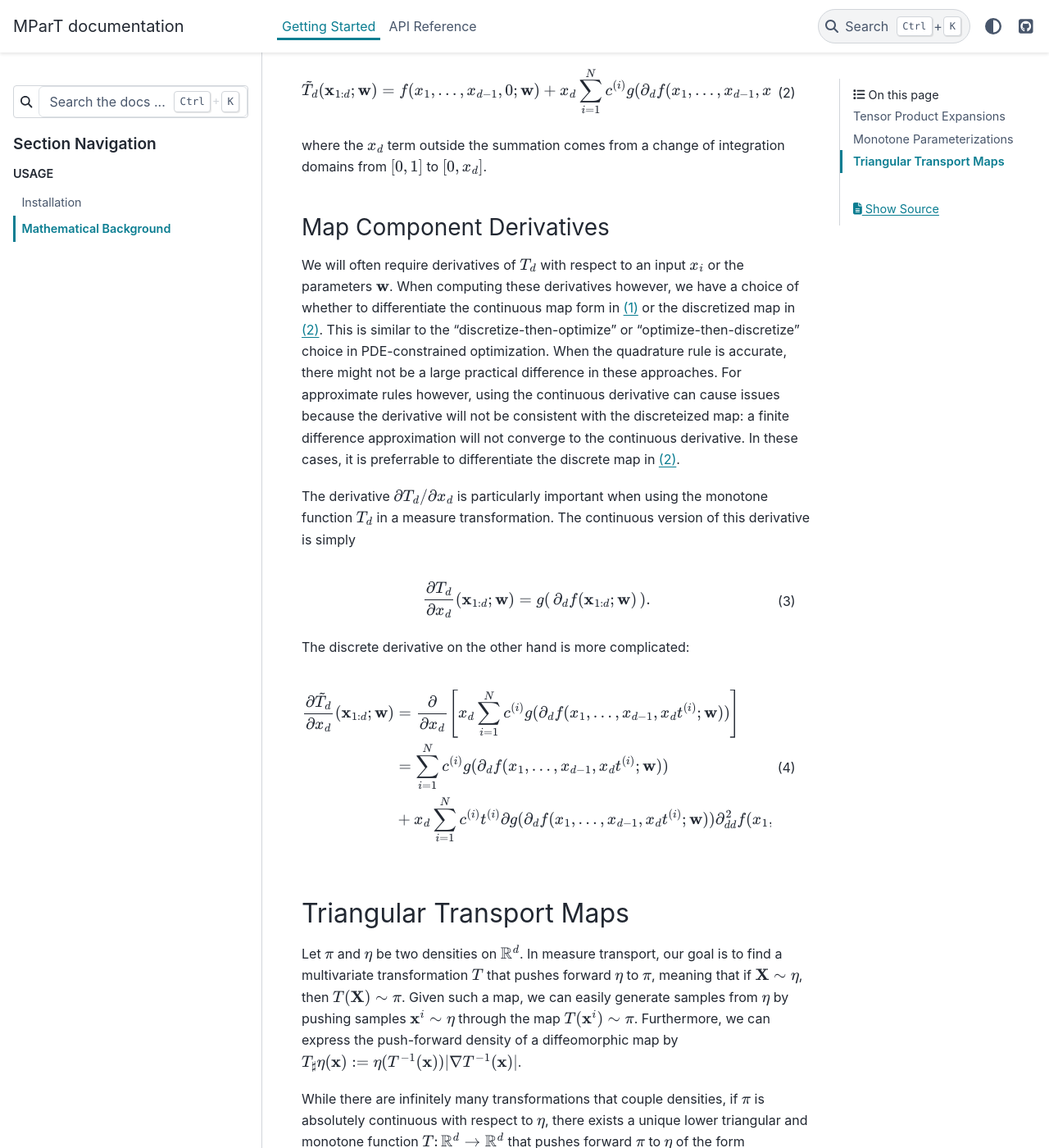
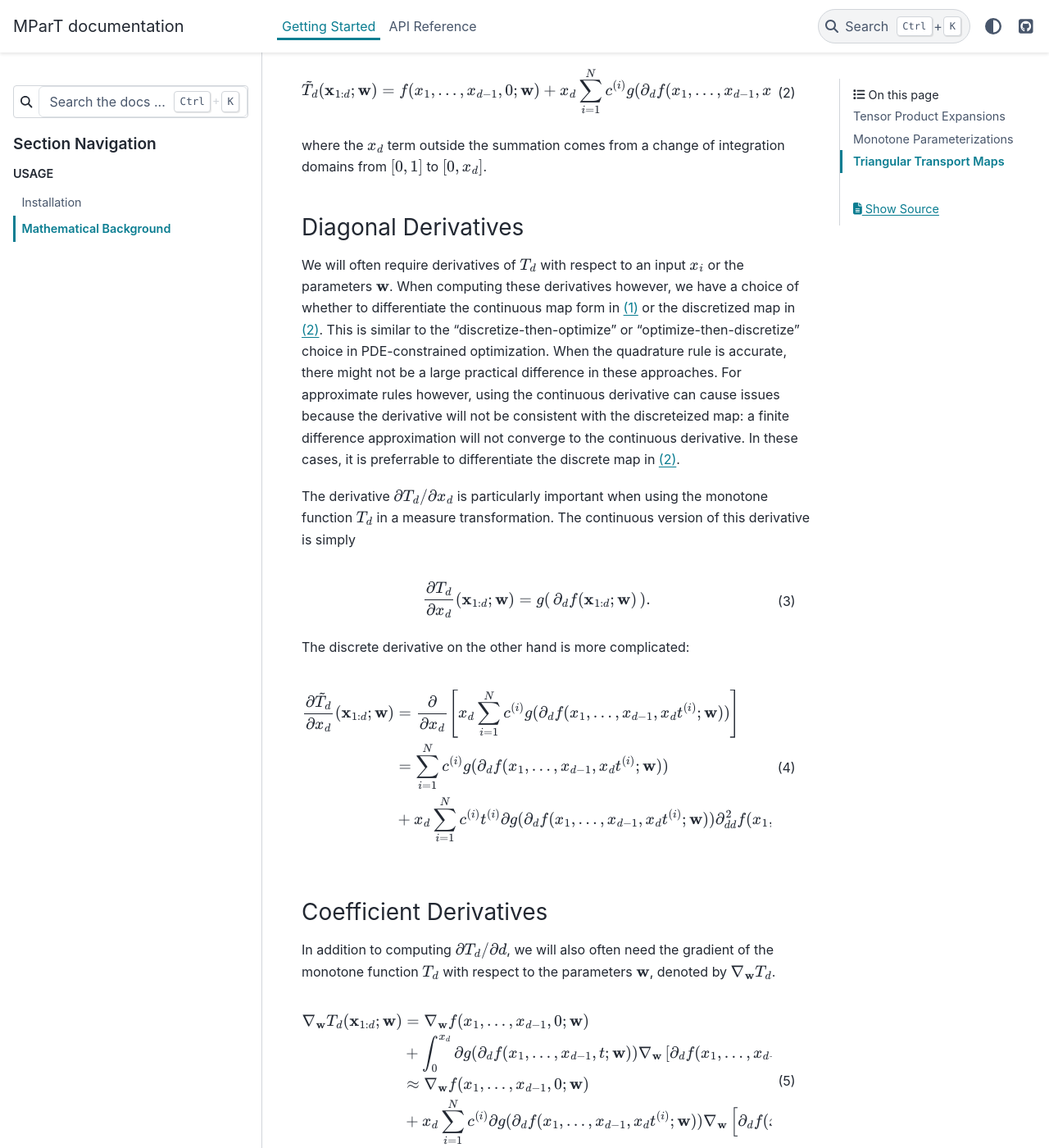
Before and after one commit to MeasureTransport/MParT, a Sphinx documentation site: the page built from docs/source/getting_started/mathematics.rst, in a window 1280 px wide and 1400 px high, scrolled down 1335 px. Shown: the whole window at 82% size. Built offline with Sphinx 7.4.7 and the PyData theme 0.15.4, drawn with Linux system fonts in a browser that asks for light colours.

Commit message:
Added preliminary coefficient gradient.

```diff
--- a/docs/source/getting_started/mathematics.rst
+++ b/docs/source/getting_started/mathematics.rst
@@ -51,7 +51,7 @@ Computationally, we approximate the integral in the definition of :math:`T_d(\ma
 
 where the :math:`x_d` term outside the summation comes from a change of integration domains from :math:`[0,1]` to :math:`[0,x_d]`.
 
-Map Component Derivatives
+Diagonal Derivatives
 ^^^^^^^^^^^^^^^^^^^^^^^^^^
 
 We will often require derivatives of :math:`T_d` with respect to an input :math:`x_i` or the parameters :math:`\mathbf{w}`.  When computing these derivatives however, we have a choice of whether to differentiate the continuous map form in :eq:`cont_map` or the discretized map in :eq:`discr_map`.  This is similar to the "discretize-then-optimize" or "optimize-then-discretize" choice in PDE-constrained optimization.  When the quadrature rule is accurate, there might not be a large practical difference in these approaches.  For approximate rules however, using the continuous derivative can cause issues because the derivative will not be consistent with the discreteized map: a finite difference approximation will not converge to the continuous derivative.   In these cases, it is preferrable to differentiate the discrete map in :eq:`discr_map`.
@@ -73,6 +73,19 @@ The discrete derivative on the other hand is more complicated:
     &+ x_d \sum_{i=1}^N c^{(i)} t^{(i)} \partial g( \partial_d f(x_1,\ldots, x_{d-1},x_d t^{(i)}; \mathbf{w}) ) \partial^2_{dd}f(x_1,\ldots, x_{d-1},x_d t^{(i)}; \mathbf{w}) .
 
 
+Coefficient Derivatives
+^^^^^^^^^^^^^^^^^^^^^^^^
+In addition to computing :math:`\partial T_d/\partial d`, we will also often need the gradient of the monotone function :math:`T_d` with respect to the parameters :math:`\mathbf{w}`, denoted by :math:`\nabla_{\mathbf{w}}T_d`.
+
+.. math::
+    :label: coeff_deriv
+
+    \nabla_{\mathbf{w}} T_d(\mathbf{x}_{1:d}; \mathbf{w}) &= \nabla_{\mathbf{w}} f(x_1,\ldots, x_{d-1},0; \mathbf{w})\\
+     &+ \int_0^{x_d} \partial g( \partial_d f(x_1,\ldots, x_{d-1},t; \mathbf{w}) ) \nabla_{\mathbf{w}}\left[\partial_d f(x_1,\ldots, x_{d-1},t; \mathbf{w})\right] dt \\
+     &\approx \nabla_{\mathbf{w}} f(x_1,\ldots, x_{d-1},0; \mathbf{w})\\
+    & + x_d \sum_{i=1}^N c^{(i)} \partial g( \partial_d f(x_1,\ldots, x_{d-1},x_d t^{(i)}; \mathbf{w}) ) \nabla_{\mathbf{w}}\left[\partial_d f(x_1,\ldots, x_{d-1},x_d t^{(i)}; \mathbf{w})\right]
+
+
 
 Triangular Transport Maps
 --------------------------
```
Also changed, not shown: 2 other files.
